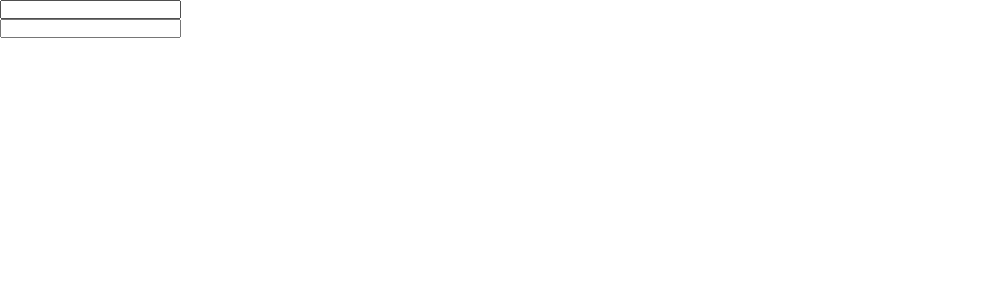
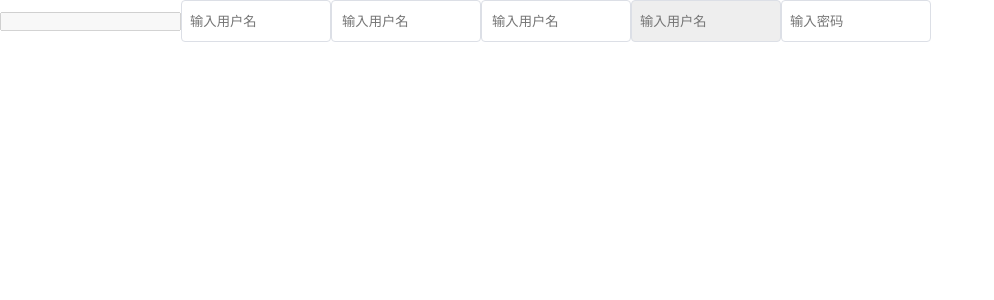
Before and after one commit to slybootslion/advancedExercise, a Vue app in the folder 99_vueComponentLibraries/: page / in a window 1280 px wide. Shown: the top 300 px of the page, without its empty margins (0-994 px from the left). Built offline with nearby package versions, Linux system fonts and the light colour scheme.

Commit message:
2020-09-14 18:20:48

```diff
--- a/99_vueComponentLibraries/src/App.vue
+++ b/99_vueComponentLibraries/src/App.vue
@@ -1,6 +1,11 @@
 <template>
   <div id="app">
+    <input type="text" disabled>
+
     <zh-input v-model="value" type="text" placeholder="输入用户名" name="username"/>
+    <zh-input v-model="value" clearable type="text" placeholder="输入用户名" name="username"/>
+    <zh-input v-model="value" showPassword type="text" placeholder="输入用户名" name="username"/>
+    <zh-input type="text" disabled placeholder="输入用户名" name="username"/>
     <zh-input v-model="value" type="password" placeholder="输入密码" name="password"/>
     {{value}}
   </div>
--- a/99_vueComponentLibraries/src/packages/input/input.vue
+++ b/99_vueComponentLibraries/src/packages/input/input.vue
@@ -1,6 +1,19 @@
 <template>
-  <div>
-    <input type="text">
+  <div class="zh-input" :class="inputClass">
+    <input class="input"
+           :type="showPassword ? (passwordVisible ? 'text' : 'password') : type"
+           :placeholder="placeholder"
+           :value="value"
+           :name="name"
+           :disabled="disabled"
+           ref="input"
+           @input="$emit('input', $event.target.value)">
+
+    <zh-icon icon="guanbi1" :size="14.5" class="zh-icon" v-if="clearable && value"
+             @click.native="$emit('input', '')"
+             @mousedown.native.prevent/>
+    <zh-icon icon="xinxi" :size="14.5" class="zh-icon" v-if="showPassword && value"
+             @click.native="changeStatus"/>
   </div>
 </template>
 
@@ -23,11 +36,81 @@ export default {
     value: {
       type: String,
       default: ''
+    },
+    disabled: {
+      type: Boolean,
+      default: false
+    },
+    clearable: {
+      type: Boolean,
+      default: false
+    },
+    showPassword: {
+      type: Boolean,
+      default: false
+    }
+  },
+  data () {
+    return {
+      passwordVisible: false
+    }
+  },
+  computed: {
+    inputClass () {
+      const classes = []
+      if (this.clearable || this.showPassword) {
+        classes.push('zh-input-suffix-icon')
+      }
+      return classes
+    }
+  },
+  methods: {
+    changeStatus () {
+      this.passwordVisible = !this.passwordVisible
+      this.$nextTick(() => {
+        this.$refs.input.focus()
+      })
     }
   }
 }
 </script>
 
 <style lang="scss" rel="stylesheet/scss" scoped>
-  //@import "style/public";
+  @import '../../styles/_var.scss';
+
+  .zh-input {
+    display: inline-flex;
+    position: relative;
+
+    input {
+      width: 150px;
+      height: 42px;
+      padding: 8px;
+      border-radius: $border-radius;
+      border: 1px solid $border-color;
+
+      &:focus {
+        border: 1px solid $primary;
+        outline: none;
+        box-shadow: inset -1px 0px 2px $primary, inset 1px 1px 1px $primary;
+      }
+
+      &[disabled] {
+        cursor: not-allowed;
+        background-color: #eeeeee;
+      }
+    }
+
+    &.zh-input-suffix-icon {
+      .input {
+        padding: 0 25px 0 10px;
+      }
+
+      .zh-icon {
+        position: absolute;
+        right: 8px;
+        top: 13px;
+      }
+    }
+  }
 </style>
--- a/99_vueComponentLibraries/src/styles/_var.scss
+++ b/99_vueComponentLibraries/src/styles/_var.scss
@@ -25,3 +25,4 @@ $info-active: #82848a;
 
 $font-size:12px;
 $border-radius:4px;
+$border-color: #dcdfe6;
```
